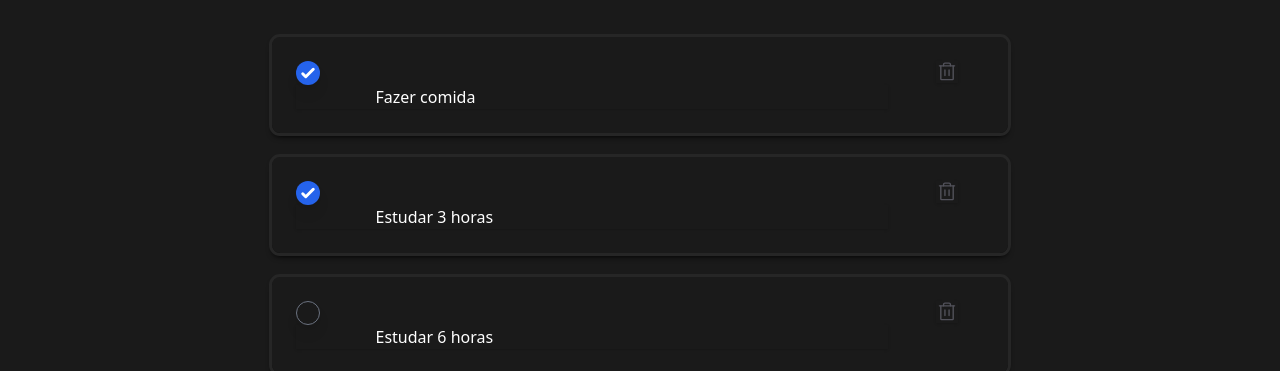
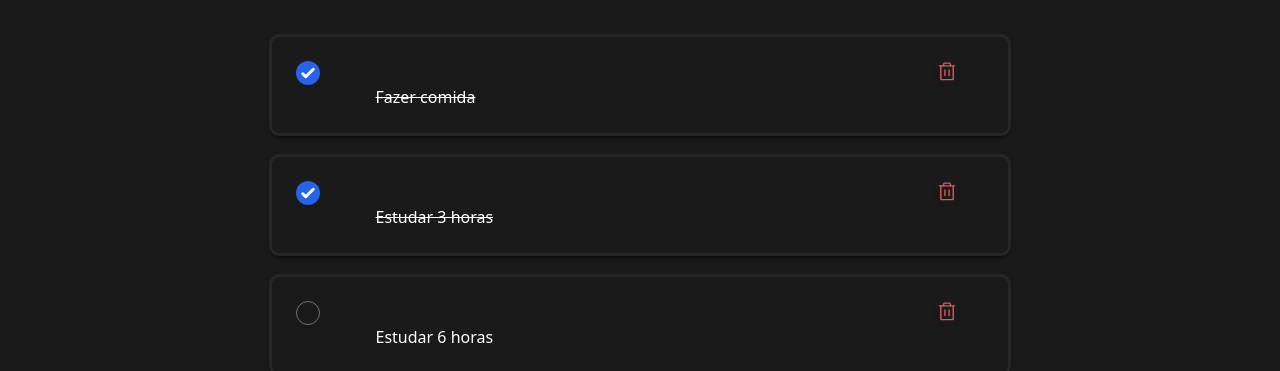
Before and after one commit to frohlich71/toDoList, a React (Vite) app: page / in a window 1280 px wide. Shown: the part 339-710 px from the top of the page. Built offline with nearby package versions, Linux system fonts and the light colour scheme; the HTML template or start-up script is replaced by a standard one.

Commit message:
terminando o front

```diff
--- a/src/App.tsx
+++ b/src/App.tsx
@@ -3,6 +3,7 @@ import { Task } from "./components/Task"
 import { TaskList } from "./components/TaskList"
 import toDoLogo from './assets/Logo.svg'
 import { FormEvent, useState } from "react"
+
 
 
 export function App () {
@@ -42,7 +43,6 @@ export function App () {
 
   const [doneTasksCount, setDoneTasksCount] = useState(checkedTasks.length)
 
-
   function handleTasksStatus(id: number) {
     const tempTasks = [...tasks]
     tempTasks[id - 1].status = !tempTasks[id - 1].status
@@ -53,9 +53,19 @@ export function App () {
       setDoneTasksCount(doneTasksCount + 1)
     } else if(tasks[id -1].status === false) {
       setDoneTasksCount(doneTasksCount - 1)
+  }
+
+  }
+
+  function handleDeleteTasks (idToDelete:number, statusToDelete:boolean) {
+    const tasksWithoutDeletedOne = tasks.filter(task => {
+      return task.id !== idToDelete
+    })
+    setTasks(tasksWithoutDeletedOne)
+    if(statusToDelete === true) {
+      setDoneTasksCount(doneTasksCount-1)
     }
   }
-
 
   return (
     <div className="relative">
@@ -65,7 +75,7 @@ export function App () {
       <div className="justify-center flex mt-[-2rem]  relative">
       <form>
         <input type="text" id="content" name="content" placeholder="Adicione uma nova tarefa" className="bg-[#262626] shadow-md shadow-black w-110 h-14 p-3 rounded-xl outline outline-2 outline-[#0D0D0D] text-white  "/>
-        <button type="button" onClick={handleCreateNewTask} className="bg-[#1E6F9F] w-16 h-14 rounded-xl ml-3 text-white shadow-md shadow-black outline outline-1 outline-[#0D0D0D]">Criar</button>
+        <button type="button" onClick={handleCreateNewTask} className="bg-[#1E6F9F] w-16 h-14 rounded-xl ml-3 text-white shadow-md shadow-black outline outline-1 outline-[#0D0D0D] transition hover:bg-sky-900 hover:transition-all">Criar</button>
       </form>
       </div>
 
@@ -85,7 +95,7 @@ export function App () {
             </span>
           </div>
         </header>
-       <TaskList taskList={tasks} handleTasksStatus={handleTasksStatus}/>
+        {tasks.length == 0 ? <EmptyList /> :<TaskList taskList={tasks} handleTasksStatus={handleTasksStatus} handleDeleteTasks={handleDeleteTasks}/>}
       </article>
       </main>
     </div>
--- a/src/components/Task.tsx
+++ b/src/components/Task.tsx
@@ -10,18 +10,20 @@ interface TaskProps {
     content: string;
     status: boolean;
   }[];
-  handleTasksStatus: (id:number) => void
+  handleTasksStatus: (id:number) => void;
+  handleDeleteTasks: (idToDelete:number, statusToDelete:boolean) => void;
+
 
 }
 
-export function Task ({id, status, content, taskList, handleTasksStatus}: TaskProps) {
+export function Task ({id, status, content, handleTasksStatus, handleDeleteTasks}: TaskProps) {
   return (
     <div id={`task_${id}`} className='pt-6 flex w-[46rem] h-24 outline outline-[#262626] shadow-md shadow-black rounded-lg pl-6 text-ellipsis overflow-scroll mb-6'>
-      <input name='TaskCheckbox' type="checkbox" onClick={() => handleTasksStatus(id!)} className="rounded-full bg-transparent w-6 h-6 absolute shadow-lg" defaultChecked={status}/>
+      <input name='TaskCheckbox' type="checkbox" onClick={() => handleTasksStatus(id!)} className="rounded-full bg-transparent w-6 h-6 absolute shadow-lg hover:bg-[#262626]" defaultChecked={status}/>
       <div className='w-[37rem] content-center'>
-      <div className="text-white pl-20 text-left font-normal shadow">{content}</div>
+      <div className={`text-white pl-20 text-left font-normal ${status ? 'line-through text-[#333333]' : ' '}`}>{content}</div>
       </div>
-      <Trash  size='22' className='text-zinc-600 absolute ml-[40rem] shadow'/>
+      <Trash  color='#E25858' size='22'  onClick={() => handleDeleteTasks(id!, status!)} className='text-zinc-600 absolute ml-[40rem] shadow hover:shadow-red-900 hover:shadow-inner'/>
     </div>
   )
 }
--- a/src/components/TaskList.tsx
+++ b/src/components/TaskList.tsx
@@ -8,11 +8,12 @@ interface TaskListProps {
     content: string;
     status: boolean;
   }[];
-  handleTasksStatus: (id:number) => void
+  handleTasksStatus: (id:number) => void;
+  handleDeleteTasks: (idToDelete:number, statusToDelete:boolean) => void;
 }
 
 
-export function TaskList ({taskList, handleTasksStatus}:TaskListProps) {
+export function TaskList ({taskList, handleTasksStatus, handleDeleteTasks}:TaskListProps) {
   return(
     <div>
       {taskList.map(task => {
@@ -24,6 +25,7 @@ export function TaskList ({taskList, handleTasksStatus}:TaskListProps) {
               content ={task.content}
               taskList={taskList}
               handleTasksStatus={handleTasksStatus}
+              handleDeleteTasks={handleDeleteTasks}
             />
           )
       })}
```
Lines whose indentation alone changed are shown as unchanged.
